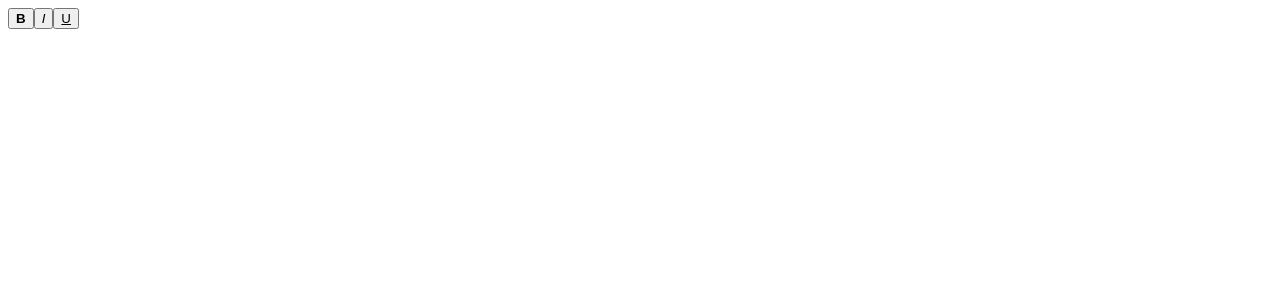
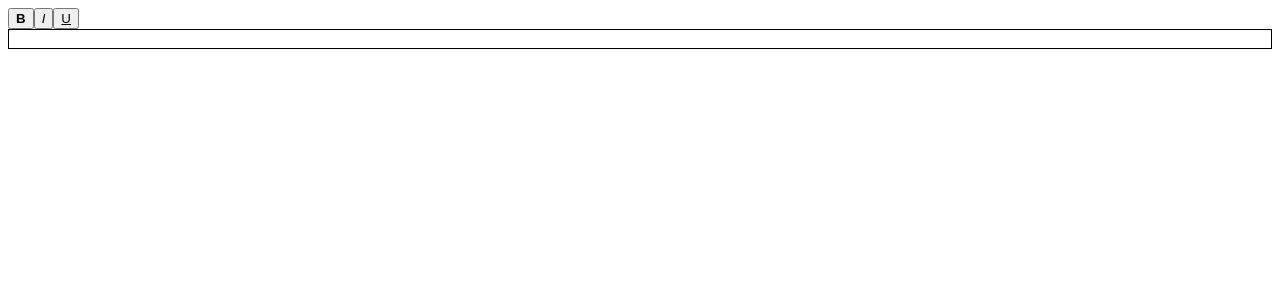
Before and after one commit to 30isnottoolate/wysiwyg-editor, a React app: page / in a window 1280 px wide. Shown: the top 300 px of the page. Built offline with nearby package versions, Linux system fonts and the light colour scheme.

Commit message:
Add border to Editor

```diff
--- a/src/components/App.css
+++ b/src/components/App.css
@@ -0,0 +1,3 @@
+.DraftEditor-root {
+    border: 1px solid black;
+}
--- a/src/components/App.tsx
+++ b/src/components/App.tsx
@@ -1,6 +1,7 @@
 import React, { useState } from "react";
 import { Editor, EditorState } from 'draft-js';
 import 'draft-js/dist/Draft.css';
+import './App.css';
 
 const App: React.FC = () => {
     const [editorState, setEditorState] = useState(() => EditorState.createEmpty());
```
